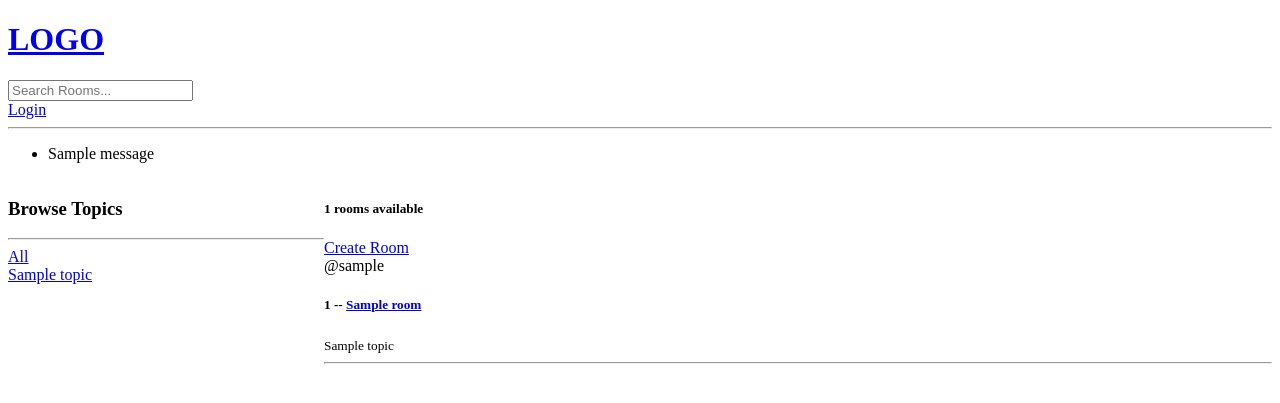
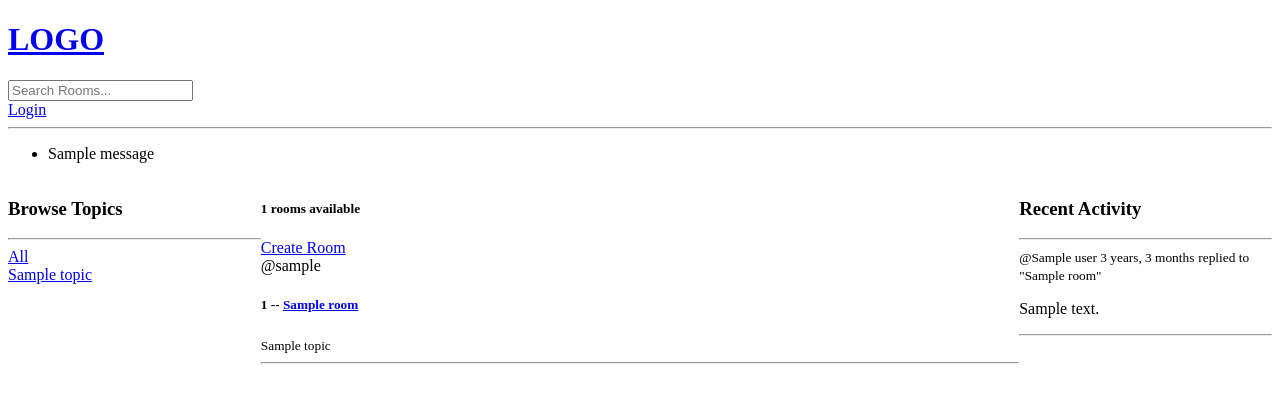
Before and after one commit to Narayan-21/StudyRoom, a Django app: template base/templates/base/home.html in a window 1280 px wide. Shown: the top 403 px of the page. Run offline with Django 3.2, Linux system fonts and the light colour scheme; the template is opened without the code that fills it: most values are stand-ins (such as "Sample title", 1, 10 or a date in 2020); one stand-in notice (Sample message) is shown.

Commit message:
Activity Feed

```diff
--- a/base/models.py
+++ b/base/models.py
@@ -32,5 +32,8 @@ class Message(models.Model):
     updated = models.DateTimeField(auto_now = True)
     created = models.DateTimeField(auto_now_add = True)
 
-    def _str__(self):
+    class Meta:
+        ordering = ['-updated', '-created']
+
+    def __str__(self):
         return self.body[0:50]
--- /dev/null
+++ b/base/templates/base/activity_component.html
@@ -0,0 +1,16 @@
+
+
+
+<h3>Recent Activity</h3>
+<hr>
+{% for message in room_messages %}
+<div>
+    <small>@{{message.user}} {{message.created|timesince}}</small>
+    <small>replied to "{{message.room}}"</small>
+    <p>{{message}}</p>
+    {% if request.user == message.user %}
+    <a href="{% url 'delete-message' message.id %}">Delete</a>
+    {% endif %}
+    <hr>
+</div>
+{% endfor %}
--- /dev/null
+++ b/base/templates/base/feed_component.html
@@ -0,0 +1,14 @@
+<div>
+    {% for room in rooms %}
+    <div>
+        {% if request.user == room.host %}
+        <a href="{% url 'update-room' room.id %}">Edit</a>
+        <a href="{% url 'delete-room' room.id %}">Delete</a>
+        {% endif %}
+        <span>@{{room.host.username}}</span>
+        <h5>{{room.id}} -- <a href="{% url 'room' room.id %}">{{room.name}}</a></h5>
+        <small>{{room.topic.name}}</small>
+        <hr>
+    </div>
+    {% endfor %}
+</div>
--- a/base/templates/base/home.html
+++ b/base/templates/base/home.html
@@ -5,43 +5,23 @@
 <style>
     .home-container{
         display: grid;
-        grid-template-columns: 1fr 3fr;
+        grid-template-columns: 1fr 3fr 1fr;
     }
+
 </style>
-
 <div class="home-container">
     <div>
-        <h3>Browse Topics</h3>
-        <hr>
-
-        <div>
-            <a href="{% url 'home' %}">All</a>
-        </div>
-
-        {% for topic in topics %}
-            <div>
-                <a href="{% url 'home' %}?q={{topic.name}}">{{topic.name}}</a>
-            </div>
-        {% endfor %}
+        {% include 'base/topics_component.html' %}
     </div>
 
     <div>
         <h5>{{room_count}} rooms available</h5>
         <a href="{% url 'create-room' %}">Create Room</a>
-        <div>
-            {% for room in rooms %}
-            <div>
-                {% if request.user == room.host %}
-                <a href="{% url 'update-room' room.id %}">Edit</a>
-                <a href="{% url 'delete-room' room.id %}">Delete</a>
-                {% endif %}
-                <span>@{{room.host.username}}</span>
-                <h5>{{room.id}} -- <a href="{% url 'room' room.id %}">{{room.name}}</a></h5>
-                <small>{{room.topic.name}}</small>
-                <hr>
-            </div>
-            {% endfor %}
-        </div>
+        {% include 'base/feed_component.html' %}
+    </div>
+
+    <div>
+        {% include 'base/activity_component.html' %}
     </div>
 </div>
 {% endblock content %}
--- /dev/null
+++ b/base/templates/base/topics_component.html
@@ -0,0 +1,12 @@
+<h3>Browse Topics</h3>
+<hr>
+
+<div>
+    <a href="{% url 'home' %}">All</a>
+</div>
+
+{% for topic in topics %}
+<div>
+    <a href="{% url 'home' %}?q={{topic.name}}">{{topic.name}}</a>
+</div>
+{% endfor %}
```
Also changed, not shown: base/views.py (+5 -2 lines), base/migrations/0004_alter_message_options.py (added), db.sqlite3.
